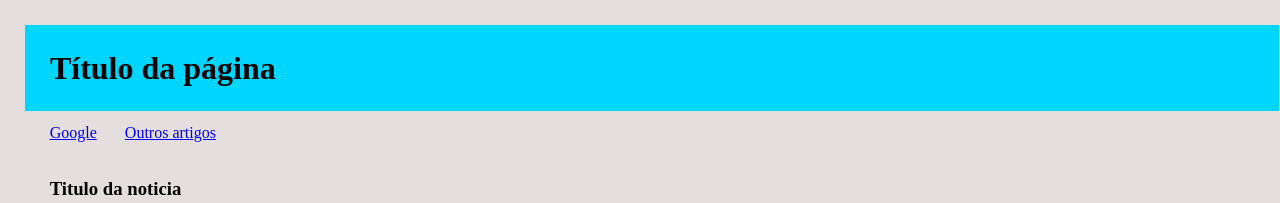
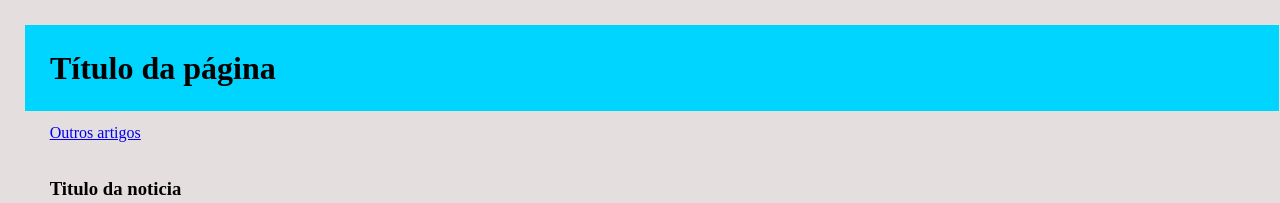
Before and after one commit to M4THEUSSS/FRONT-END-SENAI, a plain HTML site: page Aula-3/Material/index.html in a window 1280 px wide. Shown: the top 203 px of the page. Drawn offline with Linux system fonts and the light colour scheme.

Commit message:
Update index.html

```diff
--- a/Aula-3/Material/index.html
+++ b/Aula-3/Material/index.html
@@ -14,7 +14,7 @@
 </div>
 
 <div id="menu">
-     <a href="https://www.google.com">Google</a>
+
      <a href="pages/pagina2.html">Outros artigos</a>
 
 </div>
```
